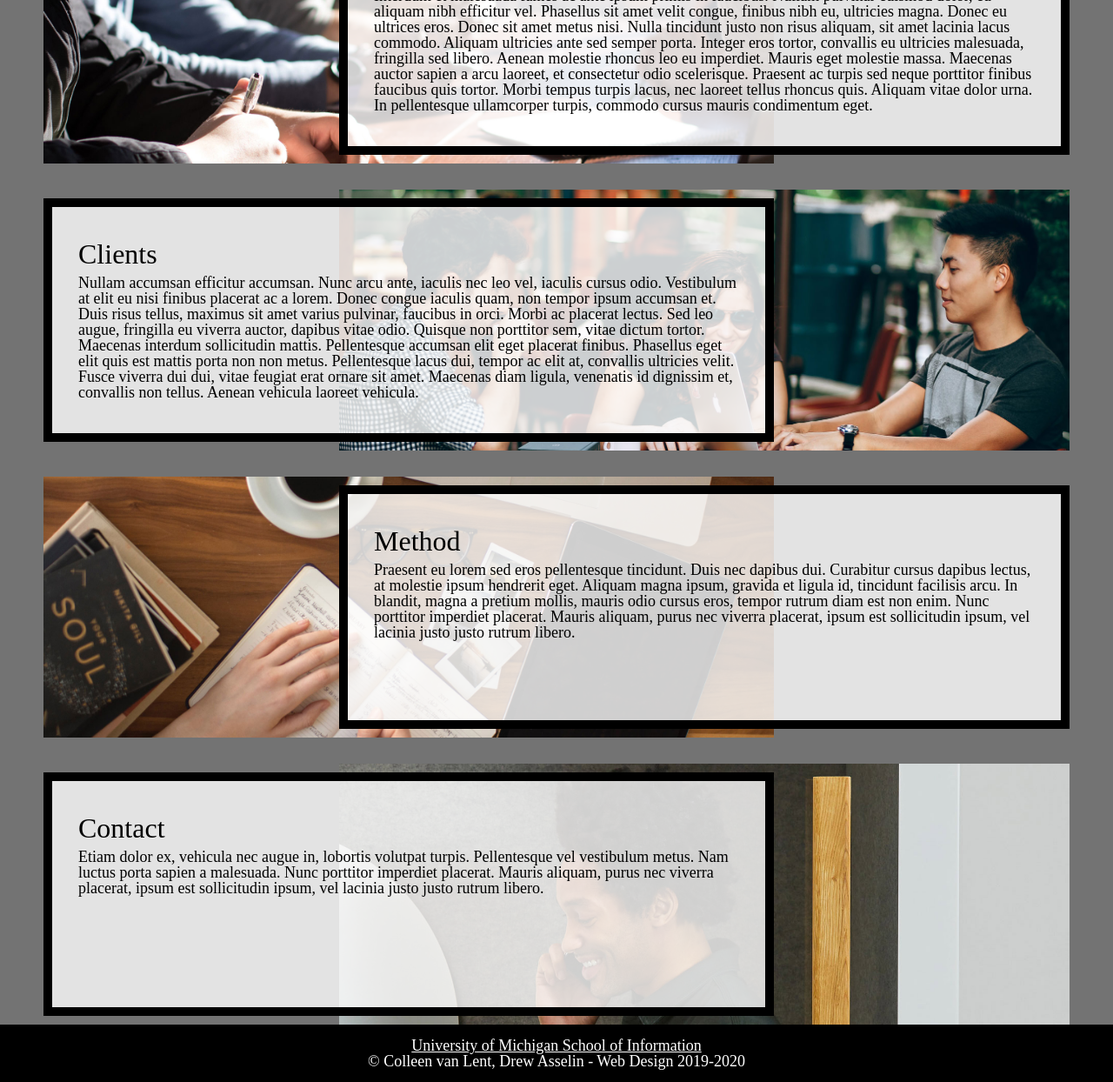
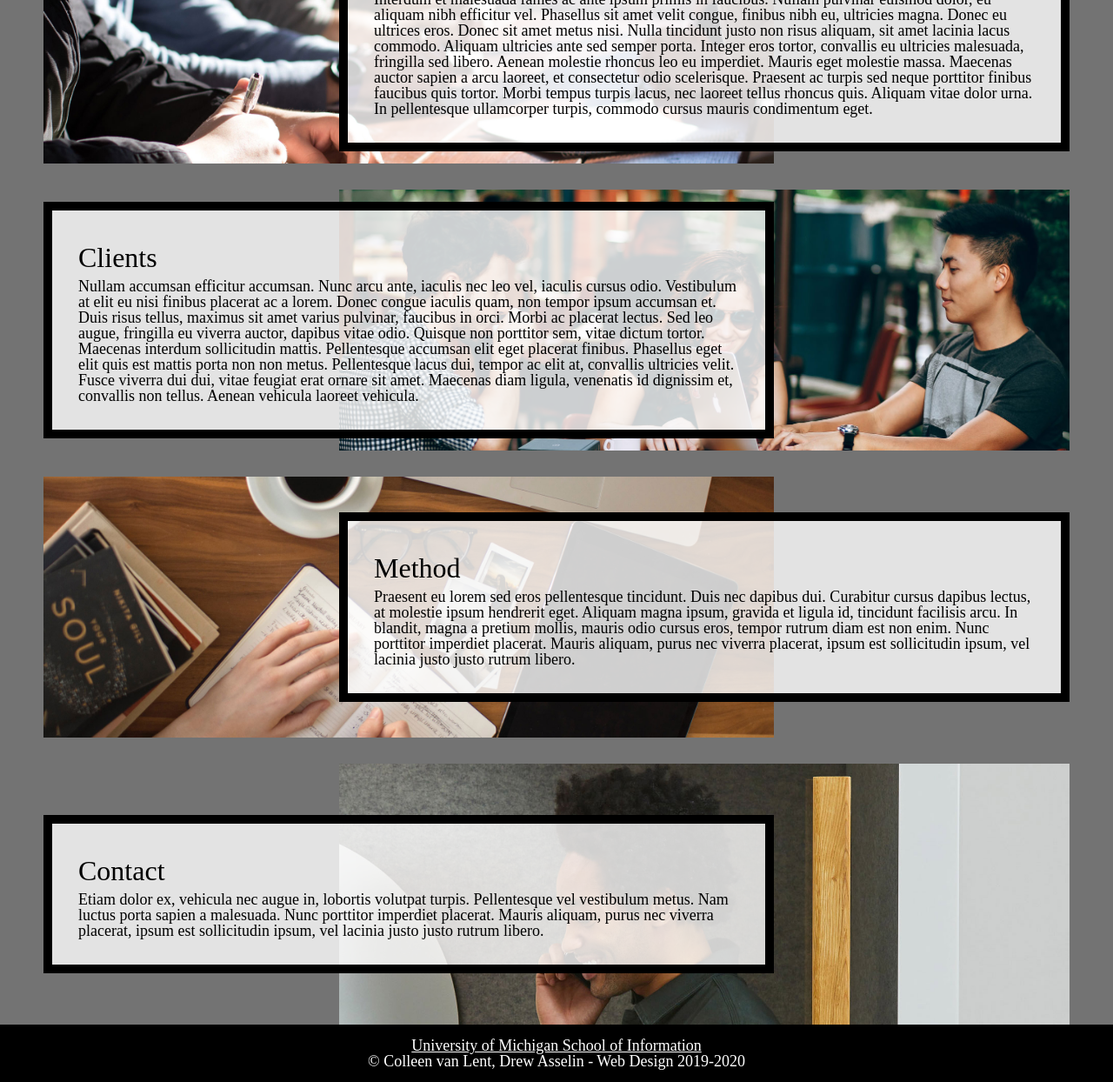
Before and after one commit to ZeldaHu/homework3-2022, a plain HTML site: page index.html in a window 1280 px wide. Shown: the part 608-1852 px from the top of the page at 87% size. Drawn offline with Linux system fonts and the light colour scheme.

Commit message:
Add files via upload

```diff
--- a/css/style.css
+++ b/css/style.css
@@ -105,11 +105,6 @@ nav a:focus{
 }
 
 
-
-
-
-@media screen and (min-width: 700px){
-
 .container{
   /* Requirement 5 code here*/
   display:grid;
@@ -119,7 +114,7 @@ nav a:focus{
 
 /* Requirements 6-10 here: */
 .intro {
-  background: url(../images/header.jpg) #DDDDDD;
+background: url(../images/header.jpg) #707070;
 min-height:400px;
 background-attachment: fixed;
 background-position: center;
@@ -131,13 +126,7 @@ nav a:focus{
   width: 100%;
 }
 
-  /*
-  #about,
-  #clients,
-  #method,
-  #contact{
-    grid-column: 2/3;
-  }*/
+
 
 .about-image,
 .clients-image,
@@ -149,11 +138,57 @@ nav a:focus{
 
 }
 
+
+.about,
+.clients,
+.method,
+.contact{
+
+  grid-column:2/3;
+
+}
+
 .text{
   overflow:scroll;
   align-self: center;
-    height:25vh;
+  max-height:25vh;
 }
+
+
+.about,
+.about-image{
+  grid-row:1 / 2;
+}
+
+
+
+.clients,
+.clients-image{
+  grid-row:2 / 3;
+}
+
+
+
+.method,
+.method-image{
+  grid-row:3 / 4;
+}
+
+
+
+.contact,
+.contact-image{
+  grid-row: 4 / 5;
+
+}
+
+
+
+
+
+@media screen and (min-width: 700px){
+
+
 
   nav{
     padding-top: 35px;
@@ -168,10 +203,7 @@ nav a:focus{
   }
 
 
-  /* Requirements 12-15 here: */
-
-}
-
+  /* Requirement 12-15 here: */
   ul{
     text-align: right;
   }
@@ -201,27 +233,13 @@ a.skip :focus{
     grid-column: 2 / span 2;
   }
 
-.about,
-.about-image{
-  grid-row:1 / 2;
+
+
+
 }
 
 
-.clients,
-.clients-image{
-  grid-row:2 / 3;
-}
 
-.method,
-.method-image{
-  grid-row:3 / 4;
-}
-
-.contact,
-.contact-image{
-  grid-row: 4 / 5;
-
-}
 
 
 
```
Lines whose indentation alone changed are shown as unchanged.
